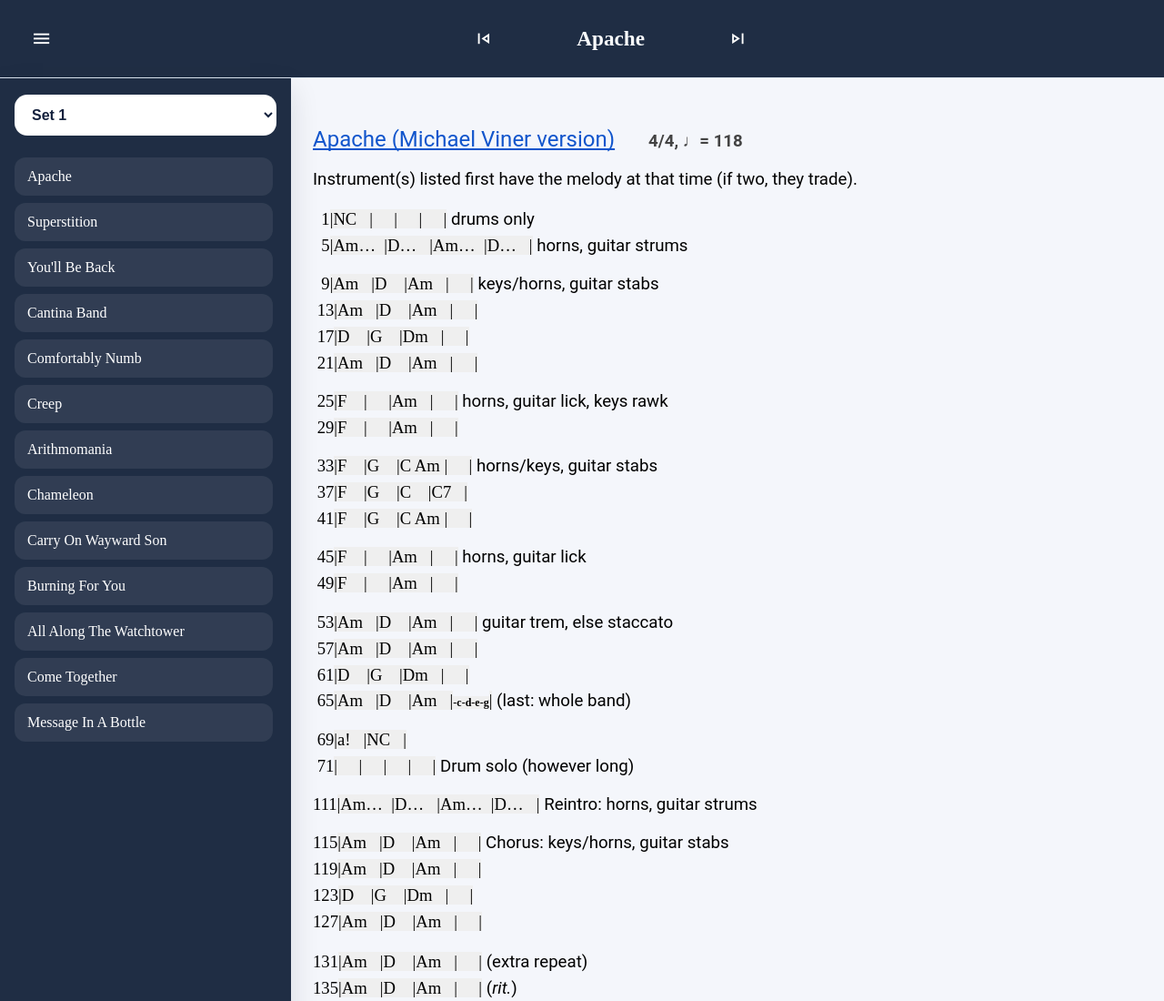
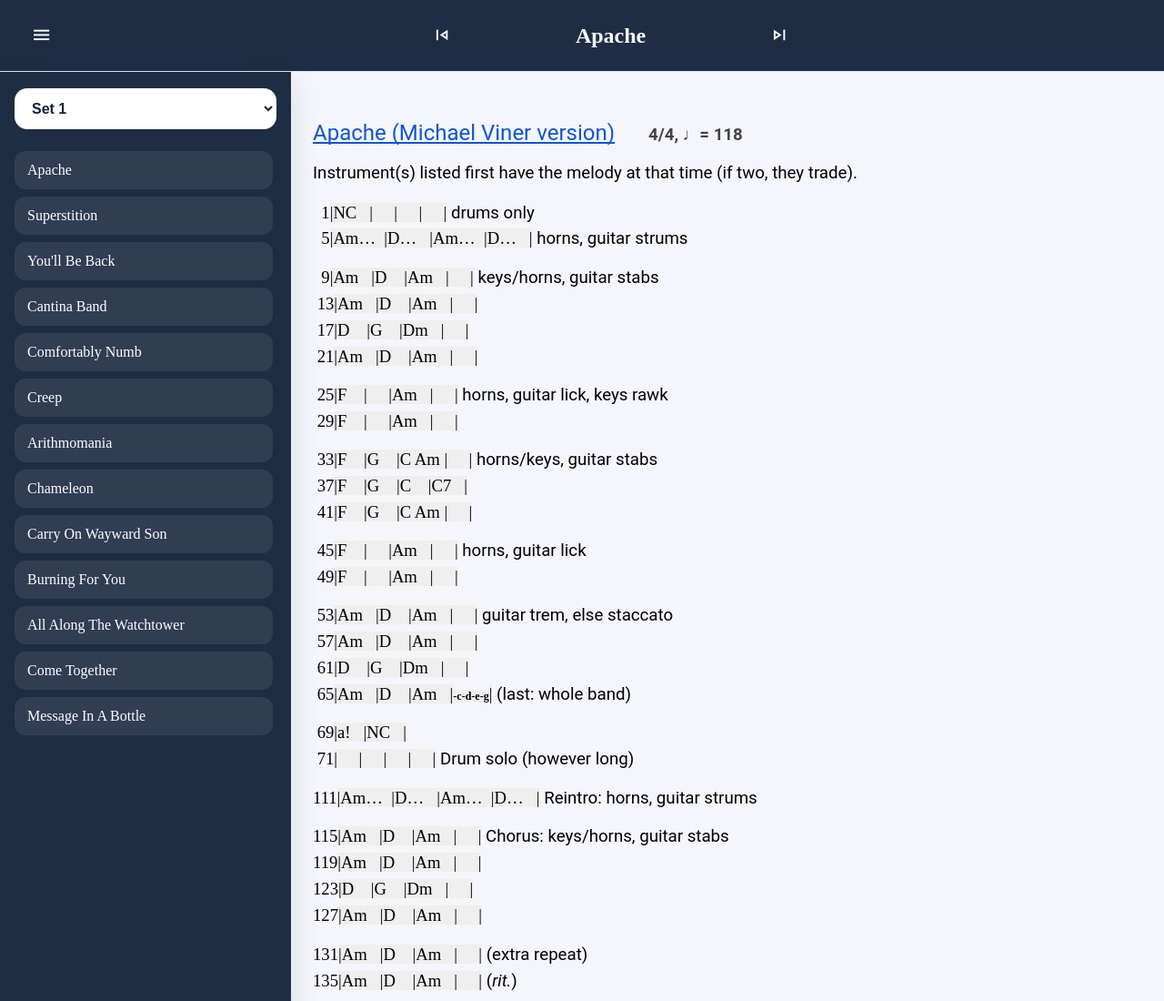
Before and after one commit to USPrograms/music-viewer, a plain HTML site: page index.html in a window 1280 px wide. Shown: the top 1100 px of the page at 91% size. Drawn offline with nearby package versions, Linux system fonts and the light colour scheme; a web font is replaced by a local one.

```diff
--- a/index.css
+++ b/index.css
@@ -25,7 +25,7 @@
 
 .container {
   display: grid;
-  grid-template-columns: minmax(280px, 320px) 1fr;
+  grid-template-columns: auto 1fr; /* This is the critical change */
   grid-template-rows: auto 1fr;
   min-height: 100vh;
 }
@@ -161,16 +161,21 @@
 #song-title {
   /* flex: 1; */
   margin: 0;
+  padding: 0;
   color: var(--text-light);
-  font-size: clamp(1.15rem, 2vw, 1.45rem);
+  /* font-size: clamp(1.15rem, 1vw, 1.45rem); */
+  /* text-align: center; */
+  /* color: var(--text); */
+  width: 25vw;
   text-align: center;
-  /* color: var(--text); */
+  line-height: 0;
 }
 .middle-section {
   display: flex;
   align-items: center;
-  gap: 6vw;
+  /* gap: 6vw; */
   flex: 1;
+  height: 100%;
   justify-content: center;
 }
 #main-content {
```
